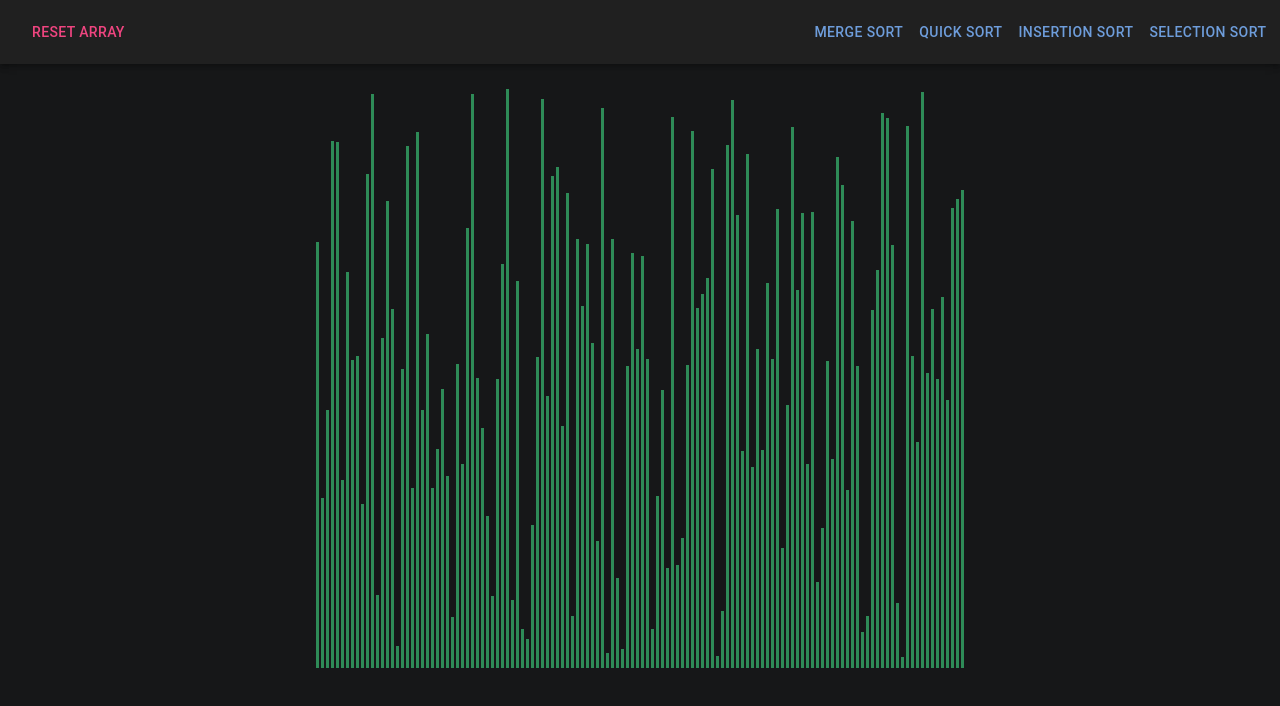
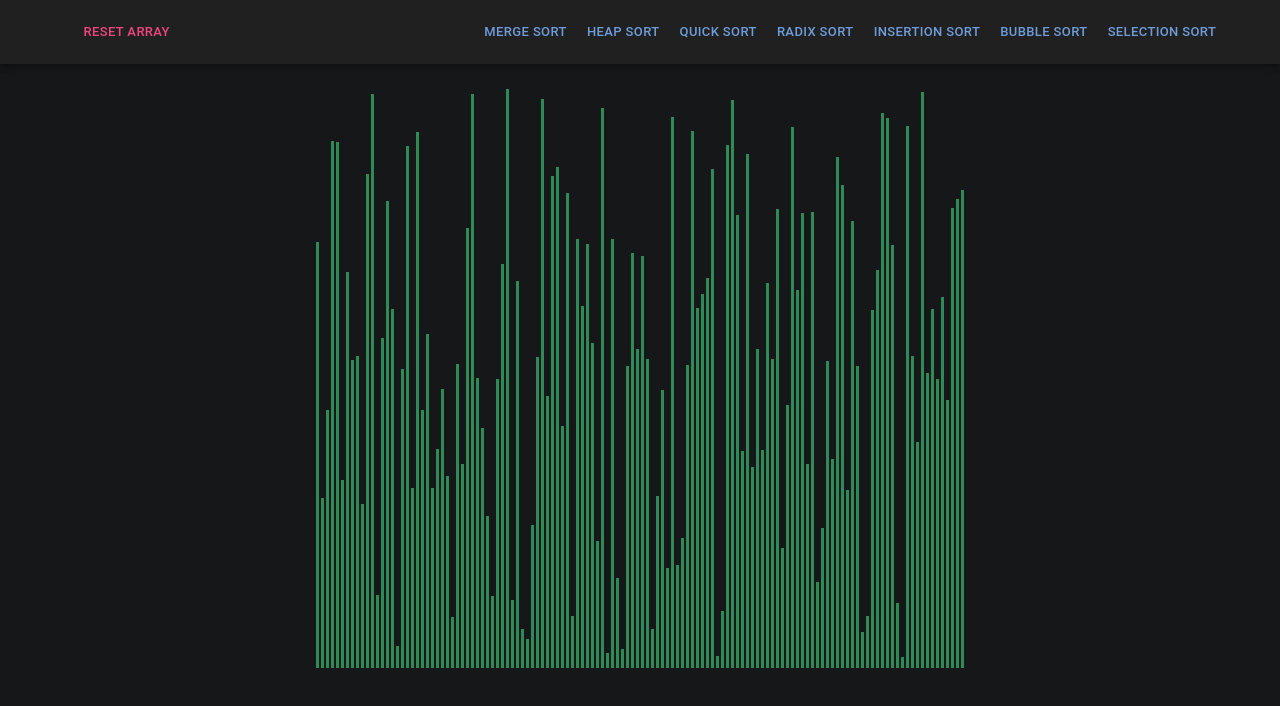
Before and after one commit to mdfaizan7/sorting-visualizer, a React (Create React App) app: page / in a window 1280 px wide. Shown: the top 706 px of the page. Built offline with nearby package versions, Linux system fonts and the light colour scheme.

Commit message:
finished bubble sort with animations, updated animations for insertion sort to make it faster

```diff
--- a/src/components/Navbar.js
+++ b/src/components/Navbar.js
@@ -5,41 +5,91 @@ import { RightNav } from "./styled-components/RightNav";
 import AppBar from "@material-ui/core/Appbar";
 import Toolbar from "@material-ui/core/Toolbar";
 import Button from "@material-ui/core/Button";
+import Grid from "@material-ui/core/Grid";
 
 class Navbar extends Component {
   render() {
     const {
       resetArray,
       mergeSort,
+      heapSort,
       quickSort,
+      radixSort,
+      insertionSort,
+      bubbleSort,
       selectionSort,
-      insertionSort,
     } = this.props;
 
     return (
-      <div>
       <AppBar style={{ background: "#202020" }} position="static">
         <Toolbar>
-            <Button style={{ color: "#f04580" }} onClick={resetArray}>
+          <Grid container direction="row" justify="center" alignItems="center">
+            <Grid item lg={2}>
+              <Button
+                style={{ color: "#f04580" }}
+                onClick={resetArray}
+                size="small"
+              >
                 reset array
               </Button>
-            <RightNav>
-              <Button style={{ color: "#6e9ddb" }} onClick={mergeSort}>
+            </Grid>
+            <Grid item lg={2} />
+            <Grid item lg={8}>
+              <div>
+                <Button
+                  style={{ color: "#6e9ddb", marginLeft: "10px" }}
+                  onClick={mergeSort}
+                  size="small"
+                >
                   Merge Sort
                 </Button>
-              <Button style={{ color: "#6e9ddb" }} onClick={quickSort}>
+                <Button
+                  style={{ color: "#6e9ddb", marginLeft: "10px" }}
+                  onClick={heapSort}
+                  size="small"
+                >
+                  Heap Sort
+                </Button>
+                <Button
+                  style={{ color: "#6e9ddb", marginLeft: "10px" }}
+                  onClick={quickSort}
+                  size="small"
+                >
                   Quick Sort
                 </Button>
-              <Button style={{ color: "#6e9ddb" }} onClick={insertionSort}>
+                <Button
+                  style={{ color: "#6e9ddb", marginLeft: "10px" }}
+                  onClick={radixSort}
+                  size="small"
+                >
+                  Radix Sort
+                </Button>
+                <Button
+                  style={{ color: "#6e9ddb", marginLeft: "10px" }}
+                  onClick={insertionSort}
+                  size="small"
+                >
                   Insertion Sort
                 </Button>
-              <Button style={{ color: "#6e9ddb" }} onClick={selectionSort}>
+                <Button
+                  style={{ color: "#6e9ddb", marginLeft: "10px" }}
+                  onClick={bubbleSort}
+                  size="small"
+                >
+                  Bubble Sort
+                </Button>
+                <Button
+                  style={{ color: "#6e9ddb", marginLeft: "10px" }}
+                  onClick={selectionSort}
+                  size="small"
+                >
                   Selection Sort
                 </Button>
-            </RightNav>
+              </div>
+            </Grid>
+          </Grid>
         </Toolbar>
       </AppBar>
-      </div>
     );
   }
 }
--- a/src/components/SortingVisualizer.js
+++ b/src/components/SortingVisualizer.js
@@ -4,6 +4,7 @@ import Navbar from "./Navbar";
 import { mergeSortAnimations } from "../util/MergeSort";
 import { quickSortAnimations } from "../util/QuickSort";
 import { insertionSortAnimations } from "../util/InsertionSort";
+import { bubbleSortAnimations } from "../util/BubbleSort";
 // styled components
 import { StyledBar } from "./styled-components/StyledBar";
 // mui stuff
@@ -11,7 +12,11 @@ import Container from "@material-ui/core/Container";
 import Grid from "@material-ui/core/Grid";
 
 class SortingVisualizer extends Component {
-  state = { array: [] };
+  constructor(props) {
+    super(props);
+
+    this.state = { array: [] };
+  }
 
   componentDidMount() {
     this.resetArray();
@@ -29,7 +34,11 @@ class SortingVisualizer extends Component {
   };
 
   mergeSort = () => {
-    let sortingAnimations = mergeSortAnimations(this.state.array, 0, 129);
+    let sortingAnimations = mergeSortAnimations(
+      this.state.array,
+      0,
+      this.state.array.length
+    );
     for (let i = 0; i < sortingAnimations.length - 1; i++) {
       setTimeout(() => {
         let { array, ex1, ex2 } = sortingAnimations[i];
@@ -38,12 +47,20 @@ class SortingVisualizer extends Component {
           ex1,
           ex2,
         });
-      }, i * 1);
+      }, 1);
     }
   };
 
+  heapSort = () => {
+    // TODO: make visualizer for heap sort
+  };
+
   quickSort = () => {
-    let sortingAnimations = quickSortAnimations(this.state.array, 0, 129);
+    let sortingAnimations = quickSortAnimations(
+      this.state.array,
+      0,
+      this.state.array.length
+    );
     for (let i = 0; i < sortingAnimations.length; i++) {
       setTimeout(() => {
         let { array, pivot, ex1, ex2 } = sortingAnimations[i];
@@ -55,6 +72,10 @@ class SortingVisualizer extends Component {
         });
       }, i * 1);
     }
+  };
+
+  radixSort = () => {
+    // TODO: make visualizer for radix sort
   };
 
   insertionSort = () => {
@@ -71,6 +92,20 @@ class SortingVisualizer extends Component {
     }
   };
 
+  bubbleSort = () => {
+    let sortingAnimations = bubbleSortAnimations(this.state.array);
+    for (let i = 0; i < sortingAnimations.length - 1; i++) {
+      setTimeout(() => {
+        let { array, ex1, ex2 } = sortingAnimations[i];
+        this.setState({
+          array,
+          ex1,
+          ex2,
+        });
+      }, 0.2);
+    }
+  };
+
   selectionSort = () => {
     // TODO: make visualizer for selection sort
   };
@@ -81,8 +116,11 @@ class SortingVisualizer extends Component {
         <Navbar
           resetArray={this.resetArray}
           mergeSort={this.mergeSort}
+          heapSort={this.heapSort}
           quickSort={this.quickSort}
+          radixSort={this.radixSort}
           insertionSort={this.insertionSort}
+          bubbleSort={this.bubbleSort}
           selectionSort={this.selectionSort}
         />
         <Container style={{ paddingTop: "25px" }}>
--- a/src/components/styled-components/RightNav.js
+++ b/src/components/styled-components/RightNav.js
@@ -2,5 +2,5 @@ import styled from "styled-components";
 
 export const RightNav = styled.div`
   position: absolute;
-  left: 63%;
+  left: 31%;
 `;
--- /dev/null
+++ b/src/util/BubbleSort.js
@@ -0,0 +1,28 @@
+function swap(array, i, j) {
+  var temp = array[i];
+  array[i] = array[j];
+  array[j] = temp;
+}
+
+export const bubbleSortAnimations = (arr) => {
+  const animations = [];
+
+  let i,
+    j,
+    n = arr.length;
+  for (i = 0; i < n - 1; i++) {
+    let skip_animation = false;
+    for (j = 0; j < n - i - 1; j++) {
+      if (arr[j] > arr[j + 1]) {
+        swap(arr, j, j + 1);
+      }
+      if (!skip_animation) {
+        animations.push({ array: arr.slice(), ex1: j, ex2: j + 1 });
+        skip_animation = true;
+      } else skip_animation = false;
+    }
+  }
+  animations.push({ array: arr.slice(), ex1: j, ex2: j + 1 });
+
+  return animations;
+};
--- a/src/util/InsertionSort.js
+++ b/src/util/InsertionSort.js
@@ -3,12 +3,17 @@ function insertionSort(arr, animations) {
   for (i = 1; i < arr.length; i++) {
     key = arr[i];
     j = i - 1;
+    let skip_animation = false;
     while (j >= 0 && arr[j] > key) {
       arr[j + 1] = arr[j];
       j--;
-      animations.push({ array: arr.slice(), ex1: i, ex2: j });
+      if (!skip_animation) {
+        animations.push({ array: arr.slice(), ex1: i, ex2: j });
+        skip_animation = true;
+      } else skip_animation = false;
     }
     arr[j + 1] = key;
+    animations.push({ array: arr.slice(), ex1: i, ex2: j });
   }
 }
 
```
Lines whose indentation alone changed are shown as unchanged.
